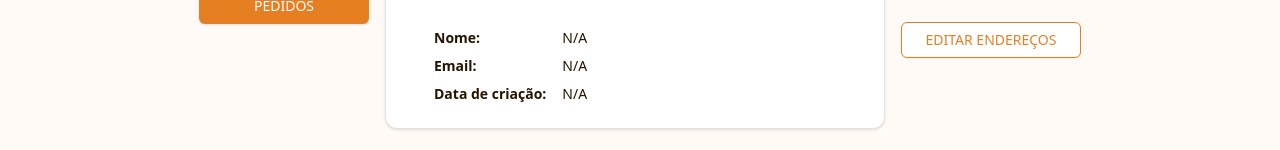
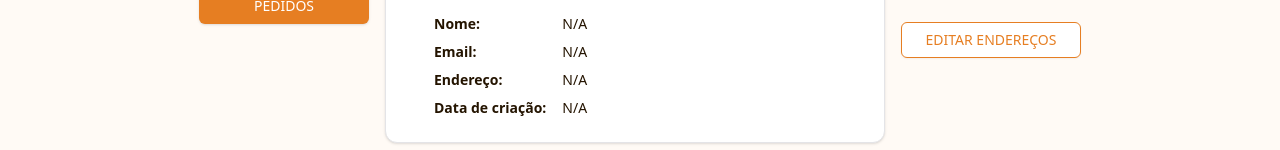
Before and after one commit to douglasmeneses/book-commerce, a Next.js app in the folder frontend/: page /profile in a window 1280 px wide. Shown: the part 255-405 px from the top of the page. Built offline with nearby package versions, Linux system fonts and the light colour scheme; no server answers.

Commit message:
feat(profile): adicionando endereço de usuário

```diff
--- a/frontend/src/components/UserProfileCard.tsx
+++ b/frontend/src/components/UserProfileCard.tsx
@@ -2,7 +2,7 @@
 
 import { useState } from "react";
 import { CircleUserRound } from "lucide-react";
-import { User } from "@/types/userTypes";
+import { User, Address } from "@/types/userTypes";
 import { Avatar, AvatarImage, AvatarFallback } from "@/components/ui/avatar";
 import {
   Card,
@@ -51,6 +51,14 @@ export default function UserProfileCard({
         <p className="text-sm text-[#241400]">{userData?.name || "N/A"}</p>
         <p className="font-semibold text-sm text-[#241400]">Email:</p>
         <p className="text-sm text-[#241400]">{userData?.email || "N/A"}</p>
+        <p className="font-semibold text-sm text-[#241400]">Endereço:</p>
+        <p className="text-sm text-[#241400]">
+          {userData?.address && userData.address.street && userData.address.number && userData.address.city && userData.address.state
+            ? `${userData.address.street}, ${userData.address.number}, ${userData.address.city} - ${userData.address.state}`
+            : "N/A"}
+        </p>
+
+
         <p className="font-semibold text-sm text-[#241400]">Data de criação:</p>
         <p className="text-sm text-[#241400]">
           {userData?.created_at ? dateFormater(userData.created_at) : "N/A"}
--- a/frontend/src/types/userTypes.ts
+++ b/frontend/src/types/userTypes.ts
@@ -31,6 +31,7 @@ export interface User {
   isAdmin: boolean;
   created_at: string;
   updated_at: string;
+  address?: Address;
 }
 
 
```
